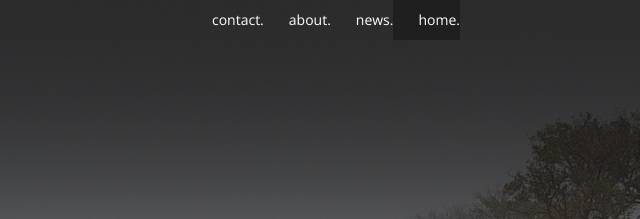
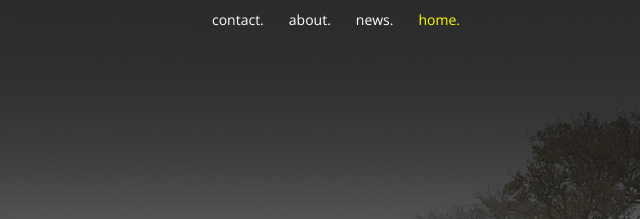
Before and after one commit to piotrrawski/10-Ways, a plain HTML site: page index.html in a window 1280 px wide. In both pictures the pointer is over the item "home.". Shown: the top 219 px of the page, 640-1280 px from the left. Drawn offline with nearby package versions, Linux system fonts and the light colour scheme.

Commit message:
readme changes

```diff
--- a/css/style.css
+++ b/css/style.css
@@ -47,7 +47,7 @@ li {
 }
 
 li:hover {
-    background-color: rgba(0,0,0,0.3);
+    color: yellow;
 }
 
 .one {
```
Also changed, not shown: 2 other files.
